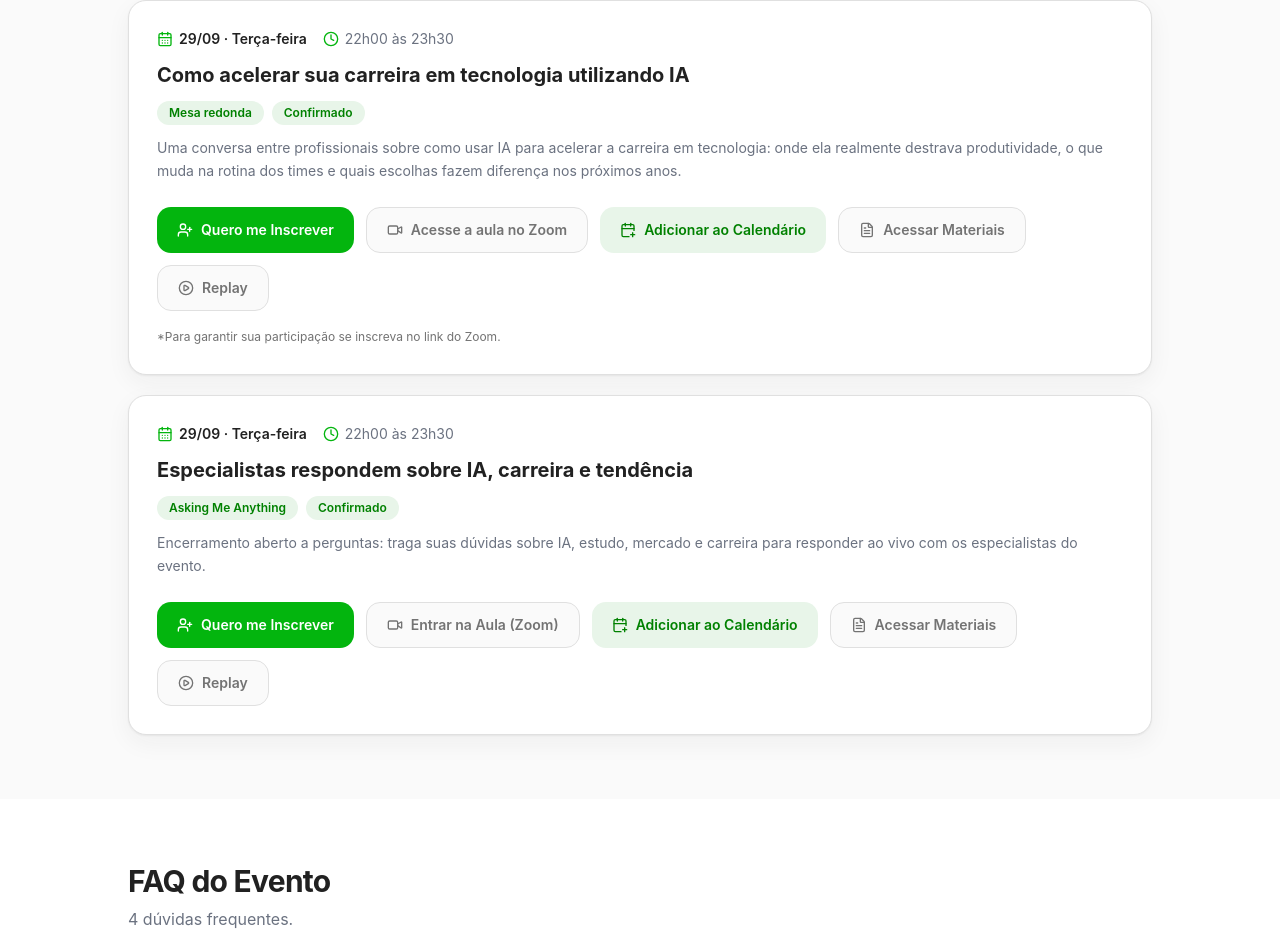
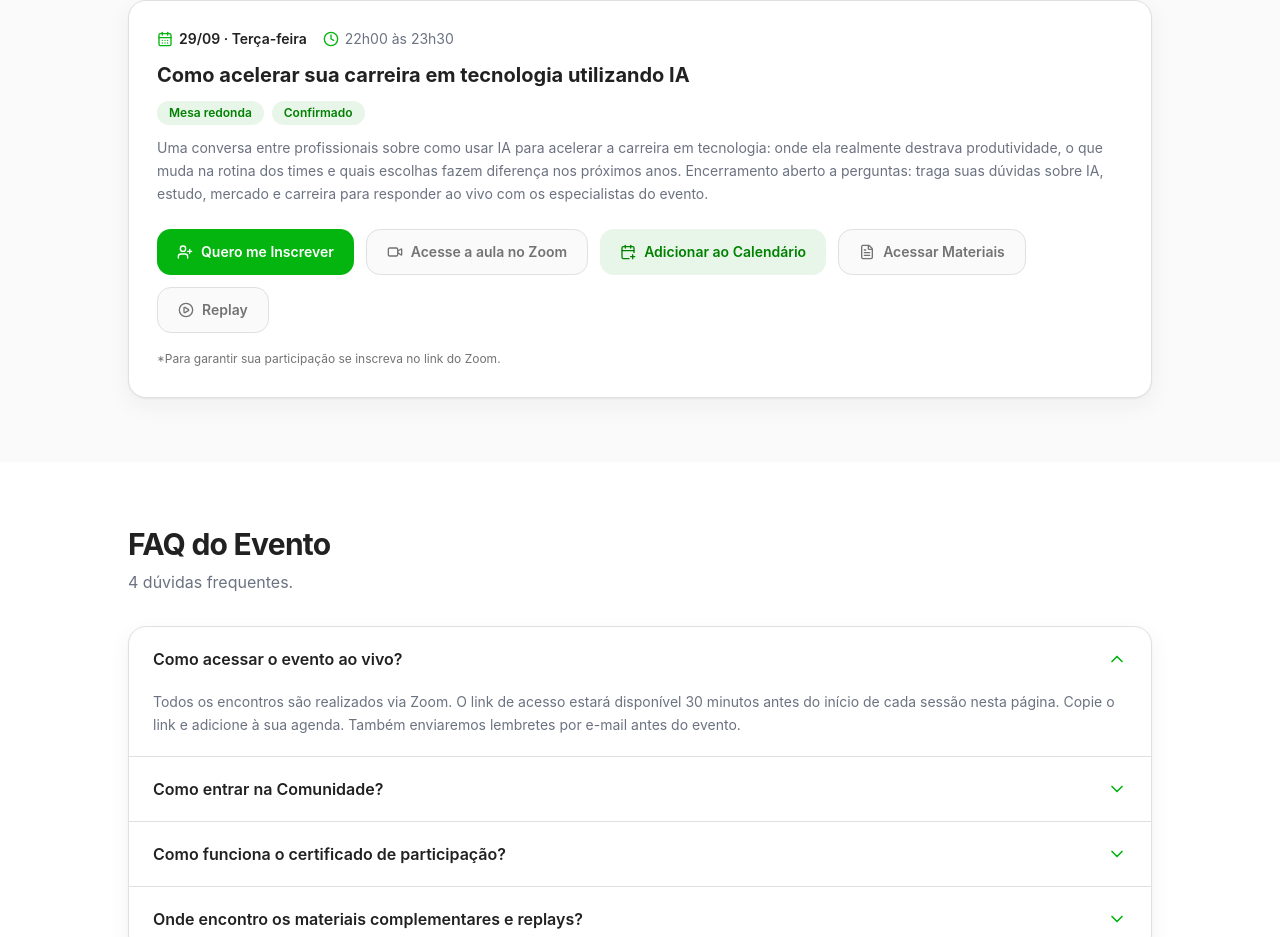
Before and after one commit to XP-Educacao/landing-pages, a React (Vite) app: page / in a window 1280 px wide. Shown: the part 5090-6027 px from the top of the page. Built offline with nearby package versions, Linux system fonts and the light colour scheme.

Commit message:
fix(events): remove evento duplicado em event.ts

```diff
--- a/src/data/event.ts
+++ b/src/data/event.ts
@@ -239,7 +239,7 @@ export const weeks: WeekBlock[] = [
         durationMinutes: 90,
         title: "Como acelerar sua carreira em tecnologia utilizando IA",
         description:
-          "Uma conversa entre profissionais sobre como usar IA para acelerar a carreira em tecnologia: onde ela realmente destrava produtividade, o que muda na rotina dos times e quais escolhas fazem diferença nos próximos anos.",
+          "Uma conversa entre profissionais sobre como usar IA para acelerar a carreira em tecnologia: onde ela realmente destrava produtividade, o que muda na rotina dos times e quais escolhas fazem diferença nos próximos anos. Encerramento aberto a perguntas: traga suas dúvidas sobre IA, estudo, mercado e carreira para responder ao vivo com os especialistas do evento.",
         instructor: "",
         registrationUrl: "https://us06web.zoom.us/meeting/register/3qloS4-dTw-6l15JU8A1KQ",
         zoomUrl: "https://us06web.zoom.us/meeting/register/3qloS4-dTw-6l15JU8A1KQ",
@@ -247,21 +247,7 @@ export const weeks: WeekBlock[] = [
         materialsUrl: "",
         replayUrl: "",
         note: "*Para garantir sua participação se inscreva no link do Zoom.",
-      },
-      {
-        id: "s4-2",
-        category: "Asking Me Anything",
-        dateTime: "2026-09-29T19:00:00-03:00",
-        durationMinutes: 90,
-        title: "Especialistas respondem sobre IA, carreira e tendência",
-        description:
-          "Encerramento aberto a perguntas: traga suas dúvidas sobre IA, estudo, mercado e carreira para responder ao vivo com os especialistas do evento.",
-        instructor: "",
-        zoomUrl: "https://us06web.zoom.us/meeting/register/i8NcLs25RJmHFm7ejhF25A",
-        registrationUrl: "https://us06web.zoom.us/meeting/register/i8NcLs25RJmHFm7ejhF25A",
-        materialsUrl: "",
-        replayUrl: "",
-      },
+      }
     ],
   },
 ];
```
Also changed, not shown: 4 other files (tests, documents, lock files or other folders).
